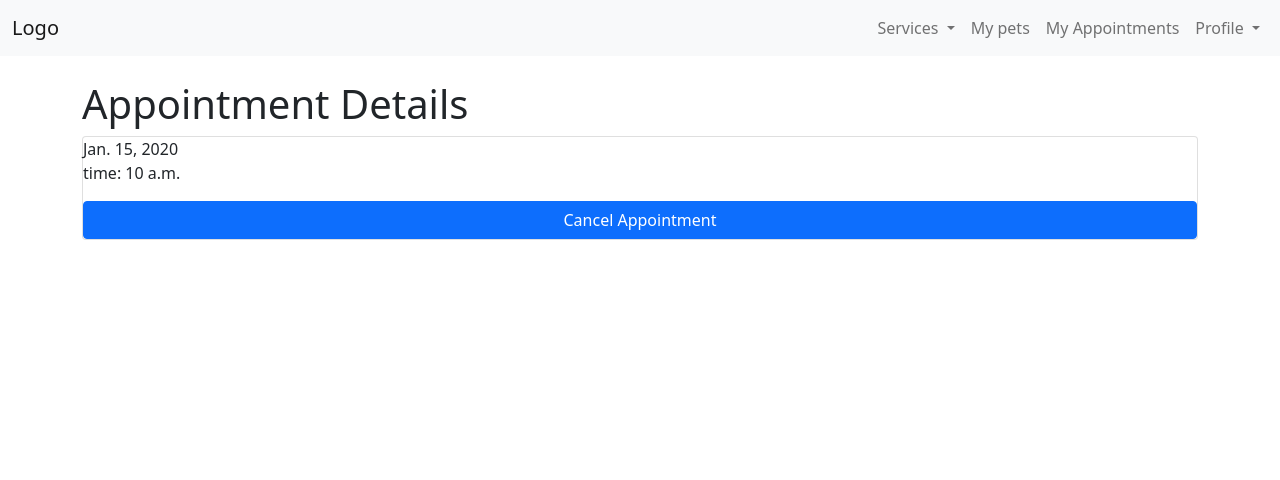
After one commit to JEHANALIK/project3-pets, a Django app: page /appointments/1 in a window 1280 px wide. The commit adds this page. Shown: the top 480 px of the page. Run offline with Django 4.2, Linux system fonts and the light colour scheme; tables that the repository leaves empty hold one stand-in row (values such as "Sample post").

Commit message:
figuring out how to delete the appointments and adding pets @zahidala @nadia-husain @hajrmohamed

```diff
--- a/pets/main_app/models.py
+++ b/pets/main_app/models.py
@@ -1,6 +1,9 @@
 from django.db import models
 from django.db.models import Model
 from django.contrib.auth.models import User
+from django import forms
+from django.utils.translation import gettext_lazy as _
+from django.urls import reverse
 
 # Create your models here.
 
@@ -10,6 +13,7 @@ class Service(models.Model):
     price= models.FloatField()
     image= models.ImageField(upload_to='main_app/static/uploads', blank=True)
 
+
 class Appointments(models.Model):
     date = models.DateField()
     time= models.TimeField()
@@ -17,9 +21,27 @@ class Appointments(models.Model):
     class Meta:
         ordering = ['-date']
 
+    def get_absolute_url(self):
+        return reverse("appointments_detail", kwargs={"appointment_id": self.id})
+
+# TYPES = [
+#     ('C', 'Cat'),
+#     ('D', 'Dog')
+# ]
+
 class Pets(models.Model):
+
+    class PetType(models.TextChoices):
+        dog = 'D', _('Dog')
+        cat = 'C' , _('Cat')
+
+
     name = models.CharField(max_length=100)
-    type = models.CharField(max_length=100)
+    type = models.CharField(
+        max_length = 2,
+        choices = PetType.choices,
+        # default = PetType.dog
+     )
     breed = models.CharField(max_length=100)
     age = models.IntegerField()
     description = models.TextField(max_length=300)
--- /dev/null
+++ b/pets/main_app/templates/appointments/detail.html
@@ -0,0 +1,18 @@
+{% extends 'base.html' %}
+{% block content %}
+
+<h1>Appointment Details</h1>
+
+<div class="row">
+  <div class="col s12">
+    <div class="card">
+      <div class="card-content">
+        <span class="card-title">{{ appointment.date }}</span>
+        <p>time: {{ appointment.time }}</p>
+      </div>
+      <a href="{% url 'appointments_delete' appointment.id %}" class="btn btn-primary">Cancel Appointment</a>
+      </div>
+    </div>
+  </div>
+
+  {% endblock %}
--- a/pets/main_app/templates/appointments/my_appointments.html
+++ b/pets/main_app/templates/appointments/my_appointments.html
@@ -7,7 +7,7 @@
     <div class="card-body">
       <h5 class="card-title">Date:{{appointment.date}}</h5>
       <p class="card-text">Time:{{appointment.time}}</p>
-      <a href="{% url 'appointments_delete' appointment.id %}" class="btn btn-primary">Cancel Appointment</a>
+      <a href="{% url 'appointments_detail' appointment.id %}" class="btn btn-primary">appointment detail</a>
     </div>
   </div>
   {%endfor%}
--- a/pets/main_app/templates/main_app/appointments_confirm_delete.html
+++ b/pets/main_app/templates/main_app/appointments_confirm_delete.html
@@ -9,7 +9,7 @@
     <form action="" method="post">
         {% csrf_token %}
         <input type="submit" value="Yes - Delete!" class="btn">
-        <a href="{% url 'my_appointments' object.id %}"> Cancel </a>
+        <a href="{% url 'appointments_detail' object.id %}"> Cancel </a>
     </form>
 
 
--- a/pets/main_app/urls.py
+++ b/pets/main_app/urls.py
@@ -6,6 +6,9 @@ urlpatterns = [
     path('', views.home , name='home'),
     path('services/<int:service_id>', views.services_detail, name='detail'),
     path('appointments/create', views.AppointmentsCreate.as_view(), name='appointments_create'),
-    path('myAppointments' , views.my_appointments , name='my_appointments'),
-    path('appointments/<int:pk>/delete' , views.AppointmentsDelete.as_view(), name='appointments_delete')
+    path('myAppointments/' , views.my_appointments , name='my_appointments'),
+    path('appointments/<int:pk>/delete' , views.AppointmentsDelete.as_view(), name='appointments_delete'),
+    path('pets/create/' , views.PetsCreate.as_view() , name='pets_create'),
+    path('appointments/<int:appointment_id>' , views.appointments_detail , name='appointments_detail'),
+
 ]
--- a/pets/main_app/views.py
+++ b/pets/main_app/views.py
@@ -26,14 +26,19 @@ def my_appointments(request):
     appointments = Appointments.objects.all()
     return render(request, 'appointments/my_appointments.html', {'appointments':appointments})
 
+def appointments_detail(request , appointment_id):
+    appointment = Appointments.objects.get(id=appointment_id)
+    return render(request, 'appointments/detail.html' , {'appointment':appointment})
+
 # delete appointments
 class AppointmentsDelete(DeleteView):
     model = Appointments
     success_url= '/myAppointments/'
 
+
 # create pets
 class PetsCreate(CreateView):
-    models= Pets
+    model= Pets
     fields= '__all__'
 
 # view all pets
```
Also changed, not shown: pets/main_app/templates/main_app/pets_form.html (added, +18 -0 lines), pets/main_app/forms.py (line endings or trailing spaces), pets/main_app/migrations/0004_alter_pets_type.py (added).
